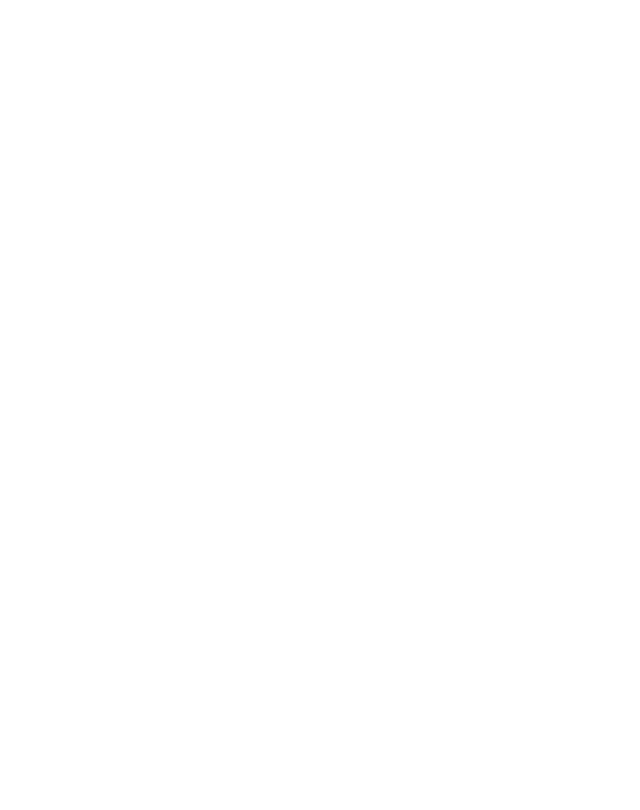
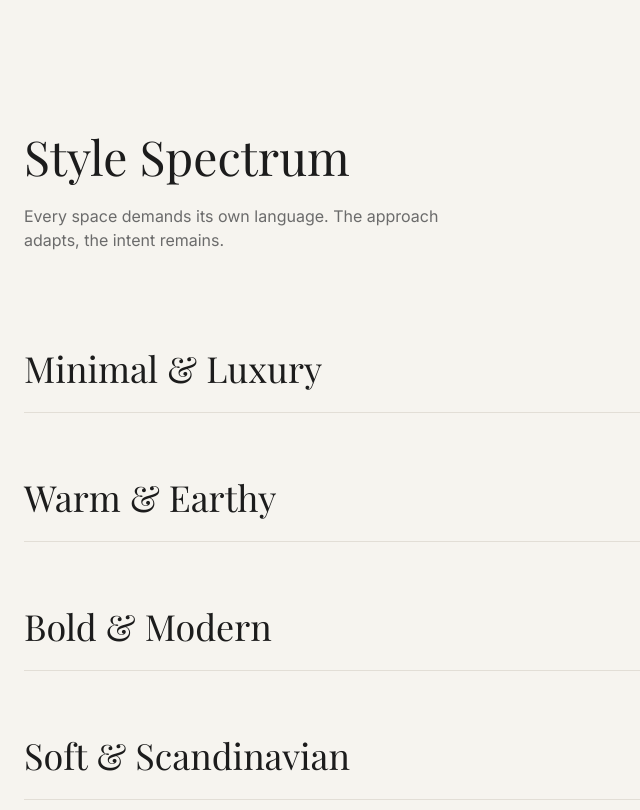
Before and after one commit to AdillSyed/interior-portfolio, a React (Vite) app: page / in a window 1280 px wide. Shown: the part 3660-4470 px from the top of the page, without its empty margins (0-640 px from the left). Before the commit the page ends 3632 px from the top, so only its background shows below. Built offline with nearby package versions, Linux system fonts and the light colour scheme.

Commit message:
Add Style Spectrum section to showcase design range

```diff
--- /dev/null
+++ b/src/components/StyleSpectrum.jsx
@@ -0,0 +1,47 @@
+import { motion } from "framer-motion";
+
+const styles = [
+  "Minimal & Luxury",
+  "Warm & Earthy",
+  "Bold & Modern",
+  "Soft & Scandinavian",
+];
+
+const StyleSpectrum = () => {
+  return (
+    <section className="bg-[#F6F4EF]">
+      <div className="max-w-7xl mx-auto px-6 py-40">
+
+        <div className="mb-24">
+          <h2 className="font-serif text-3xl sm:text-4xl md:text-5xl text-[#1C1C1C]">
+            Style Spectrum
+          </h2>
+          <p className="mt-6 text-[#6B6B6B] max-w-md">
+            Every space demands its own language.
+            The approach adapts, the intent remains.
+          </p>
+        </div>
+
+        <div className="space-y-16">
+          {styles.map((style, index) => (
+            <motion.div
+              key={style}
+              initial={{ opacity: 0, y: 24 }}
+              whileInView={{ opacity: 1, y: 0 }}
+              viewport={{ once: true }}
+              transition={{ duration: 0.6, ease: "easeOut", delay: index * 0.05 }}
+              className="border-b border-[#E2DED6] pb-6"
+            >
+              <h3 className="font-serif text-2xl sm:text-3xl md:text-4xl text-[#1C1C1C]">
+                {style}
+              </h3>
+            </motion.div>
+          ))}
+        </div>
+
+      </div>
+    </section>
+  );
+};
+
+export default StyleSpectrum;
--- a/src/main.jsx
+++ b/src/main.jsx
@@ -3,10 +3,12 @@
 import './index.css'
 import Hero from "../src/components/Hero";
 import SelectedWorks from "../src/components/SelectedWorks";
+import StyleSpectrum from "../src/components/StyleSpectrum";
 
 createRoot(document.getElementById('root')).render(
   <StrictMode>
     <Hero />
     <SelectedWorks />
+    <StyleSpectrum />
   </StrictMode>,
 )
```
